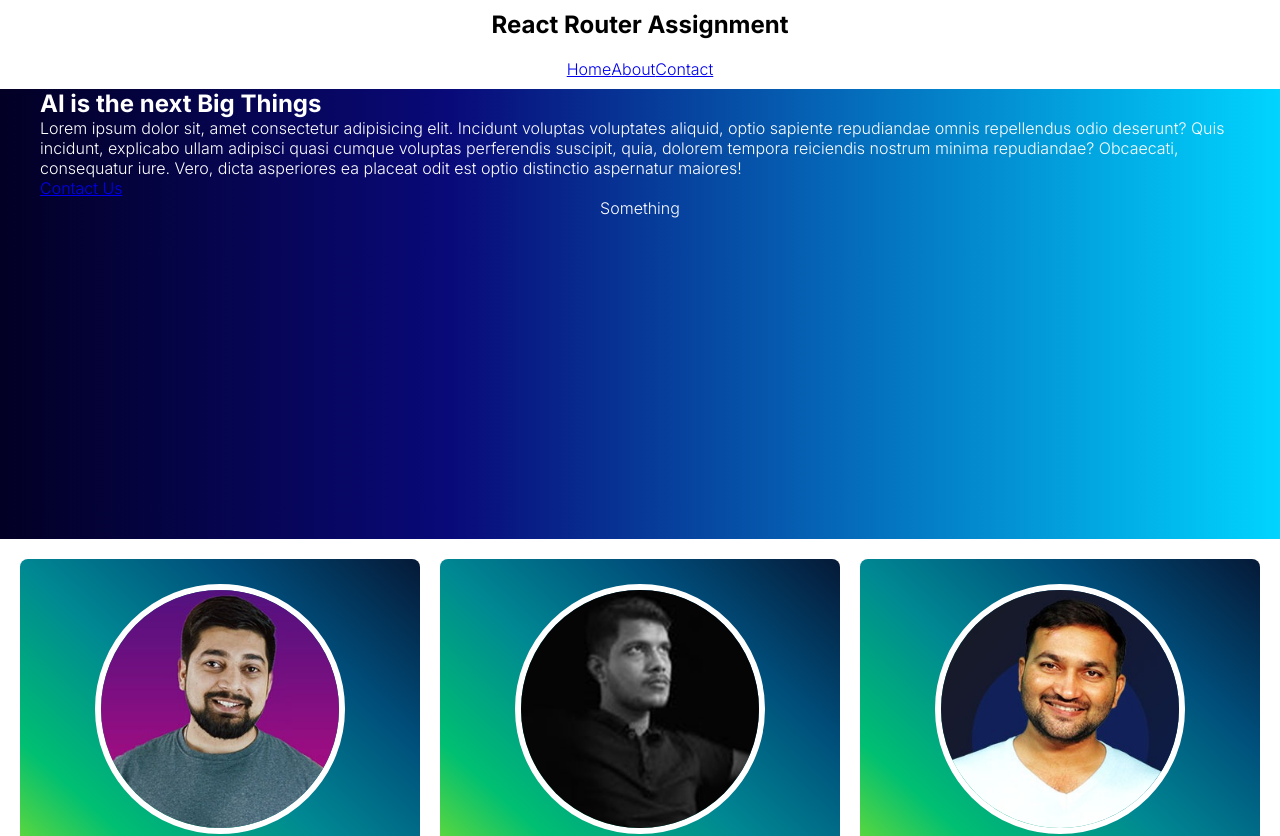
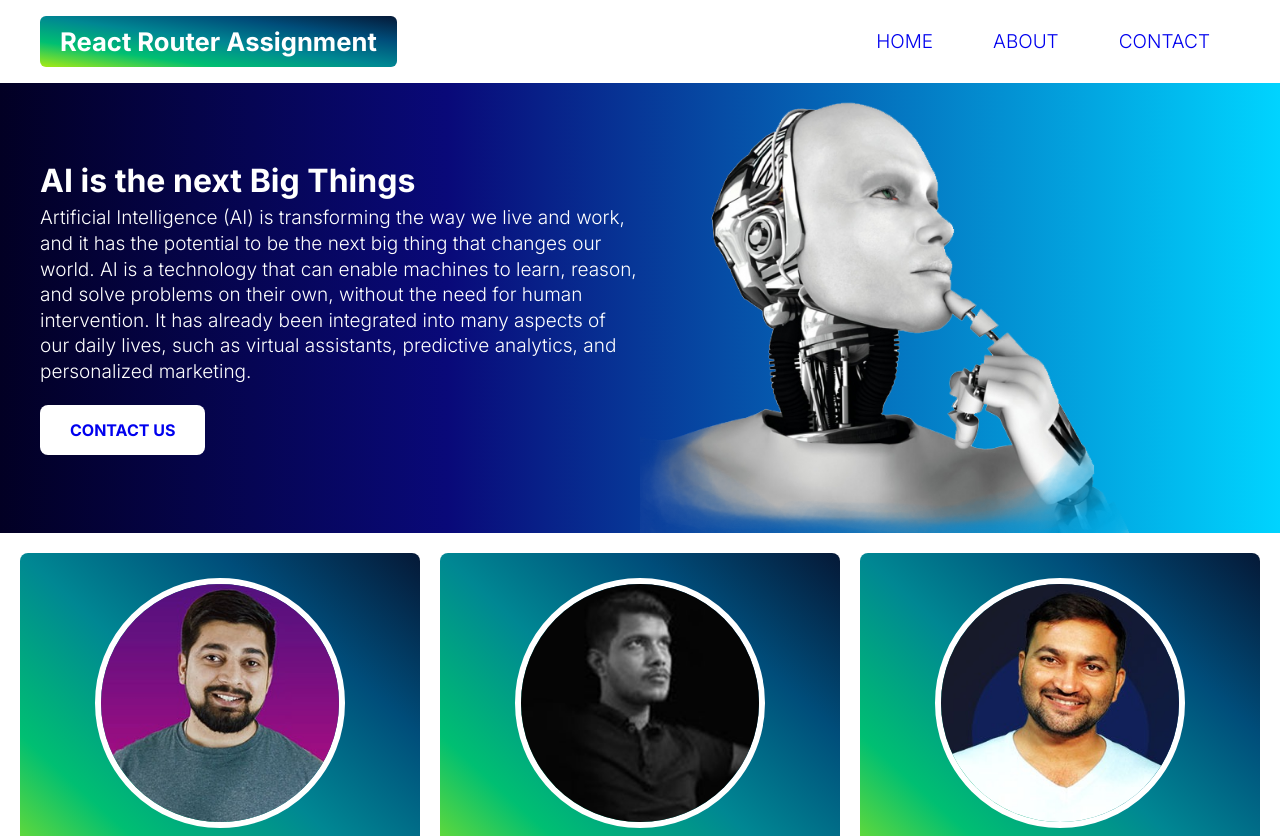
Before and after one commit to codewithsanjeev/react-router-assignment, a React (Create React App) app: page / in a window 1280 px wide. Shown: the top 836 px of the page. Built offline with nearby package versions, Linux system fonts and the light colour scheme.

Commit message:
Did some changes to modify the design to make it look better

```diff
--- a/package.json
+++ b/package.json
@@ -8,6 +8,7 @@
     "@testing-library/user-event": "^13.5.0",
     "react": "^18.2.0",
     "react-dom": "^18.2.0",
+    "react-helmet": "^6.1.0",
     "react-router-dom": "^6.8.2",
     "react-scripts": "5.0.1",
     "web-vitals": "^2.1.4"
--- a/src/App.css
+++ b/src/App.css
@@ -18,14 +18,39 @@
   text-align: center;
 }
 
+.heading {
+  font-size: 2.5vw;
+}
+
 /* Site Header */
 .site-logo {
   text-align: center;
   padding: 10px 0px;
 }
 
+.site-header-design {
+  display: flex;
+  justify-content: space-between;
+  align-items: center;
+}
+
+.logo-design {
+  background-image: linear-gradient(
+    to left bottom,
+    #051937,
+    #004d7a,
+    #008793,
+    #00bf72,
+    #a8eb12
+  );
+  padding: 10px 20px;
+  border-radius: 6px;
+  color: #fff;
+  font-size: 2vw;
+}
+
 .site-header nav {
-  padding: 10px 0px;
+  padding: 0;
 }
 .site-header nav ul {
   display: flex;
@@ -33,10 +58,11 @@
   justify-content: center;
 }
 
-.site-header nav ul li a {
+.site-header nav ul a {
   text-decoration: none;
-  padding: 20px 50px;
-  font-size: 24px;
+  padding: 20px 30px;
+  font-size: 19px;
+  text-transform: uppercase;
 }
 
 /* Site Body */
@@ -50,13 +76,44 @@
     rgba(0, 212, 255, 1) 100%
   );
   color: #fff;
+  display: flex;
+  align-items: center;
 }
 /* Main */
 .home-hero-section {
   display: flex;
-  flex-direction: column;
   justify-content: center;
   align-items: center;
+}
+
+.home-hero-section section {
+  width: 50%;
+  gap: 10px;
+}
+
+.home-hero-section section h2 {
+  font-size: 2.5vw;
+  margin-bottom: 5px;
+}
+
+.home-hero-section section p {
+  font-size: 19px;
+  line-height: 1.35em;
+}
+
+.btn-contact {
+  text-decoration: none;
+  padding: 15px 30px;
+  background: #fff;
+  margin-top: 20px;
+  display: inline-block;
+  border-radius: 8px;
+  font-weight: bold;
+  text-transform: uppercase;
+}
+
+.home-hero-section img {
+  width: 50%;
 }
 
 /* Cards */
--- a/src/components/Body.js
+++ b/src/components/Body.js
@@ -1,19 +1,23 @@
 import React from 'react'
 import { Link } from 'react-router-dom'
+import { Helmet } from 'react-helmet'
 
 function Body() {
     return (
         <>
+            <Helmet>
+                <meta charSet="utf-8" />
+                <title>React Router Assignment</title>
+            </Helmet>
             <div className="site-body">
                 <section className='site-width mx-auto home-hero-section'>
                     <section className='home-text'>
                         <h2>AI is the next Big Things</h2>
-                        <p> Lorem ipsum dolor sit, amet consectetur adipisicing elit. Incidunt voluptas voluptates aliquid, optio sapiente repudiandae omnis repellendus odio deserunt? Quis incidunt, explicabo ullam adipisci quasi cumque voluptas perferendis suscipit, quia, dolorem tempora reiciendis nostrum minima repudiandae? Obcaecati, consequatur iure. Vero, dicta asperiores ea placeat odit est optio distinctio aspernatur maiores! </p>
-                        <Link to="/contact">Contact Us</Link>
+                        <p> Artificial Intelligence (AI) is transforming the way we live and work, and it has the potential to be the next big thing that changes our world. AI is a technology that can enable machines to learn, reason, and solve problems on their own, without the need for human intervention. It has already been integrated into many aspects of our daily lives, such as virtual assistants, predictive analytics, and personalized marketing.</p>
+                        <Link to="/contact" className='btn-contact'>Contact Us</Link>
                     </section>
 
-                    <section>Something</section>
-
+                    <img src='./images/ai.png' alt='Some Data' />
                 </section>
             </div>
         </>
--- a/src/components/Header.js
+++ b/src/components/Header.js
@@ -4,19 +4,19 @@ import { Link } from 'react-router-dom'
 function Header() {
     return (
         <>
-            <header className="site-header">
+            <header className="site-header ">
                 <section className='site-logo site-width mx-auto'>
-                    <h1>React Router Assignment</h1>
-                </section>
-                <section>
-                    <nav className='site-width mx-auto'>
-                        <ul>
-                            <Link to="/"><li>Home</li></Link>
-                            <Link to="/about"> <li>About</li></Link>
-                            <Link to="/contact"><li>Contact</li></Link>
-                        </ul>
+                    <section className='site-header-design'>
+                        <h1 className='logo-design'>React Router Assignment</h1>
+                        <nav>
+                            <ul>
+                                <Link to="/"><li>Home</li></Link>
+                                <Link to="/about"> <li>About</li></Link>
+                                <Link to="/contact"><li>Contact</li></Link>
+                            </ul>
+                        </nav>
+                    </section>
 
-                    </nav>
                 </section>
             </header>
         </>
--- a/src/pages/About.js
+++ b/src/pages/About.js
@@ -1,11 +1,16 @@
 import React from 'react'
+import { Helmet } from "react-helmet";
 
 function About() {
     return (
         <>
+            <Helmet>
+                <meta charSet="utf-8" />
+                <title>About</title>
+            </Helmet>
             <div className="site-body">
                 <section className='site-width mx-auto'>
-                    <h2 className='text-center'>About Us</h2>
+                    <h2 className='text-center heading'>About Us</h2>
                 </section>
             </div>
         </>
--- a/src/pages/Contact.js
+++ b/src/pages/Contact.js
@@ -1,11 +1,16 @@
 import React from 'react'
+import { Helmet } from 'react-helmet'
 
 function Contact() {
     return (
         <>
+            <Helmet>
+                <meta charSet="utf-8" />
+                <title>Contact</title>
+            </Helmet>
             <div className="site-body">
                 <section className='site-width mx-auto'>
-                    <h2 className='text-center'>Contact Us</h2>
+                    <h2 className='text-center heading'>Contact Us</h2>
                 </section>
             </div>
         </>
```
Also changed, not shown: public/images/ai.png (added), 1 other file (tests, documents, lock files or other folders).
